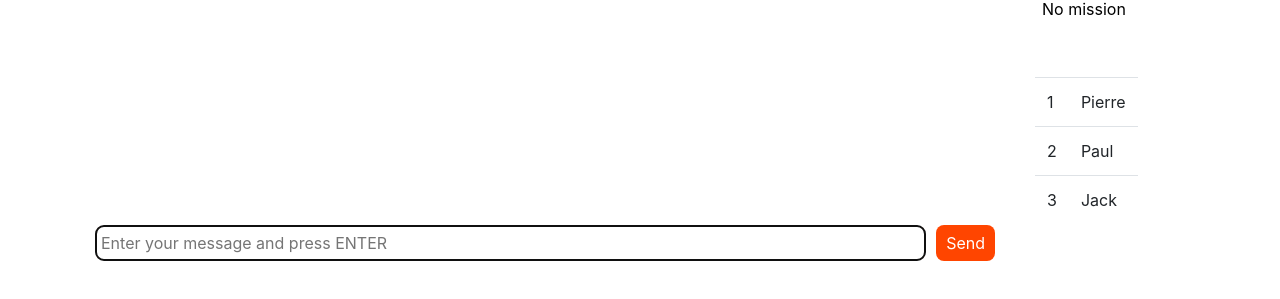
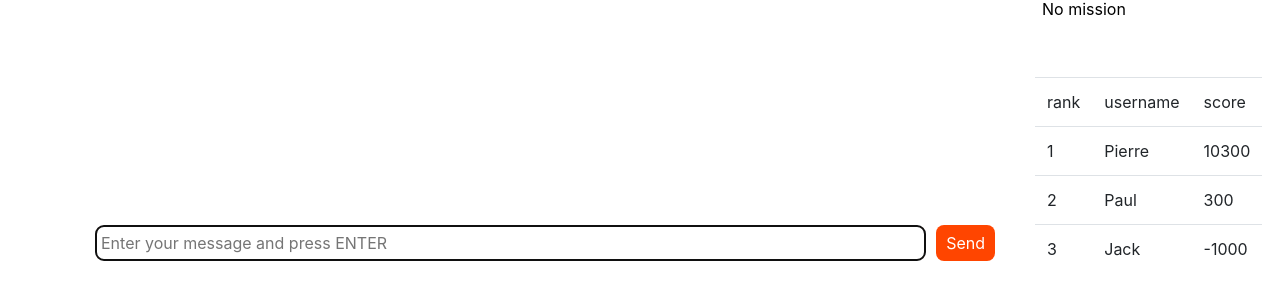
Before and after one commit to Antoinep77/BarFinder, a React (Create React App) app in the folder messagefun/: page / in a window 1280 px wide. Both pictures are taken after typing "Sample" into the empty fields and a click on the button "Send". Shown: the part 485-784 px from the top of the page. Built offline with nearby package versions, Linux system fonts and the light colour scheme; no server answers.

Commit message:
thead dark

```diff
--- a/messagefun/src/components/Chat.js
+++ b/messagefun/src/components/Chat.js
@@ -66,18 +66,28 @@ class Chat extends Component {
                         <img src='coins.svg'></img>
                         <div class="mission">{mission}</div>
                         <table class="table">
+                            <thead class="thead-dark">
+                                <tr>
+                                    <td>rank</td>
+                                    <td>username</td>
+                                    <td>score</td>
+                                </tr>
+                            </thead>
                             <tbody>
                                 <tr>
                                     <td>1</td>
                                     <td>Pierre</td>
+                                    <td>10300</td>
                                 </tr>
                                 <tr>
                                     <td>2</td>
                                     <td>Paul</td>
+                                    <td>300</td>
                                 </tr>
                                 <tr>
                                     <td>3</td>
                                     <td>Jack</td>
+                                    <td>-1000</td>
                                 </tr>
                             </tbody>
                         </table>
```
